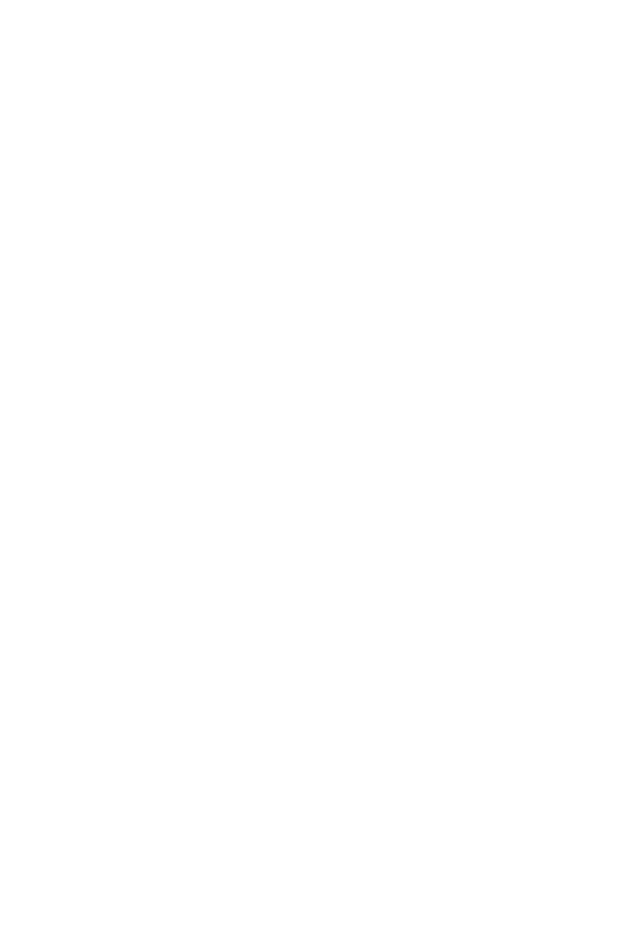
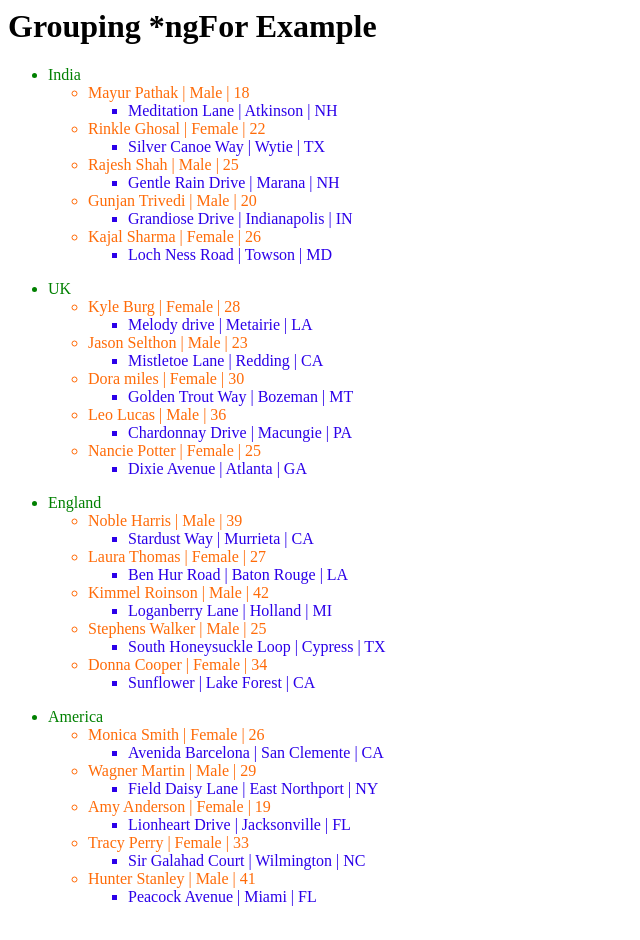
Before and after one commit to Haresh-thumar/Learn-project-Structural-directive-in-angular-13, an Angular app: page / in a window 1280 px wide. Shown: the part 3060-4000 px from the top of the page, without its empty margins (0-640 px from the left). Before the commit the page ends 3062 px from the top, so only its background shows below. Built offline with nearby package versions, Linux system fonts and the light colour scheme.

Commit message:
Print Object using grouping ngFor directive

```diff
--- a/src/app/grouping-ngfor/grouping-ngfor.component.html
+++ b/src/app/grouping-ngfor/grouping-ngfor.component.html
@@ -1 +1,16 @@
 <p>grouping-ngfor works!</p>
+
+<h1>Grouping *ngFor Example</h1>
+<!-------- First Loop -------->
+<ul *ngFor="let group of countryDetails">
+  <li style="color: green;">{{group.country}}</li>
+  <!-------- Second Loop -------->
+  <ul *ngFor="let person of group.people">
+    <li style="color: rgb(255, 107, 8);">{{person.name}} | {{person.gender}} | {{person.age}} </li>
+    <!-------- Third Loop -------->
+    <ul *ngFor="let place of person.address">
+      <li style="color: rgb(43, 0, 233);">{{place.street}} | {{place.city}} | {{place.country}}</li>
+    </ul>
+  </ul>
+</ul>
+<br><br>
--- a/src/app/grouping-ngfor/grouping-ngfor.component.ts
+++ b/src/app/grouping-ngfor/grouping-ngfor.component.ts
@@ -12,4 +12,147 @@
   ngOnInit(): void {
   }
 
+  countryDetails: any[] = [
+    {
+      "country": "India",
+      "people": [
+        {
+          "name": "Mayur Pathak",
+          "gender": "Male",
+          "age": 18,
+          "address": [{ "street": "Meditation Lane", "city": "Atkinson", "country": "NH" }]
+        },
+        {
+          "name": "Rinkle Ghosal",
+          "gender": "Female",
+          "age": 22,
+          "address": [{ "street": "Silver Canoe Way", "city": "Wytie", "country": "TX" }]
+        },
+        {
+          "name": "Rajesh Shah",
+          "gender": "Male",
+          "age": 25,
+          "address": [{ "street": "Gentle Rain Drive", "city": "Marana", "country": "NH" }]
+        },
+        {
+          "name": "Gunjan Trivedi",
+          "gender": "Male",
+          "age": 20,
+          "address": [{ "street": "Grandiose Drive", "city": "Indianapolis", "country": "IN" }]
+        },
+        {
+          "name": "Kajal Sharma",
+          "gender": "Female",
+          "age": 26,
+          "address": [{ "street": "Loch Ness Road", "city": "Towson", "country": "MD" }]
+        },
+      ]
+    },
+    {
+      "country": "UK",
+      "people": [
+        {
+          "name": "Kyle Burg",
+          "gender": "Female",
+          "age": 28,
+          "address": [{ "street": "Melody drive", "city": "Metairie", "country": "LA" }]
+        },
+        {
+          "name": "Jason Selthon",
+          "gender": "Male",
+          "age": 23,
+          "address": [{ "street": "Mistletoe Lane", "city": "Redding", "country": "CA" }]
+        },
+        {
+          "name": "Dora miles",
+          "gender": "Female",
+          "age": 30,
+          "address": [{ "street": "Golden Trout Way", "city": "Bozeman", "country": "MT" }]
+        },
+        {
+          "name": "Leo Lucas",
+          "gender": "Male",
+          "age": 36,
+          "address": [{ "street": "Chardonnay Drive", "city": "Macungie", "country": "PA" }]
+        },
+        {
+          "name": "Nancie Potter",
+          "gender": "Female",
+          "age": 25,
+          "address": [{ "street": "Dixie Avenue", "city": "Atlanta", "country": "GA" }]
+        },
+      ]
+    },
+    {
+      "country": "England",
+      "people": [
+        {
+          "name": "Noble Harris",
+          "gender": "Male",
+          "age": 39,
+          "address": [{ "street": "Stardust Way", "city": "Murrieta", "country": "CA" }]
+        },
+        {
+          "name": "Laura Thomas",
+          "gender": "Female",
+          "age": 27,
+          "address": [{ "street": "Ben Hur Road", "city": "Baton Rouge", "country": "LA" }]
+        },
+        {
+          "name": "Kimmel Roinson",
+          "gender": "Male",
+          "age": 42,
+          "address": [{ "street": "Loganberry Lane", "city": "Holland", "country": "MI" }]
+        },
+        {
+          "name": "Stephens Walker",
+          "gender": "Male",
+          "age": 25,
+          "address": [{ "street": "South Honeysuckle Loop", "city": "Cypress", "country": "TX" }]
+        },
+        {
+          "name": "Donna Cooper",
+          "gender": "Female",
+          "age": 34,
+          "address": [{ "street": "Sunflower", "city": "Lake Forest", "country": "CA" }]
+        },
+      ]
+    },
+    {
+      "country": "America",
+      "people": [
+        {
+          "name": "Monica Smith",
+          "gender": "Female",
+          "age": 26,
+          "address": [{ "street": "Avenida Barcelona", "city": "San Clemente", "country": "CA" }]
+        },
+        {
+          "name": "Wagner Martin",
+          "gender": "Male",
+          "age": 29,
+          "address": [{ "street": "Field Daisy Lane", "city": "East Northport", "country": "NY" }]
+        },
+        {
+          "name": "Amy Anderson",
+          "gender": "Female",
+          "age": 19,
+          "address": [{ "street": "Lionheart Drive", "city": "Jacksonville", "country": "FL" }]
+        },
+        {
+          "name": "Tracy Perry",
+          "gender": "Female",
+          "age": 33,
+          "address": [{ "street": "Sir Galahad Court", "city": "Wilmington", "country": "NC" }]
+        },
+        {
+          "name": "Hunter Stanley",
+          "gender": "Male",
+          "age": 41,
+          "address": [{ "street": "Peacock Avenue", "city": "Miami", "country": "FL" }]
+        },
+      ]
+    }
+  ]
+
 }
```
